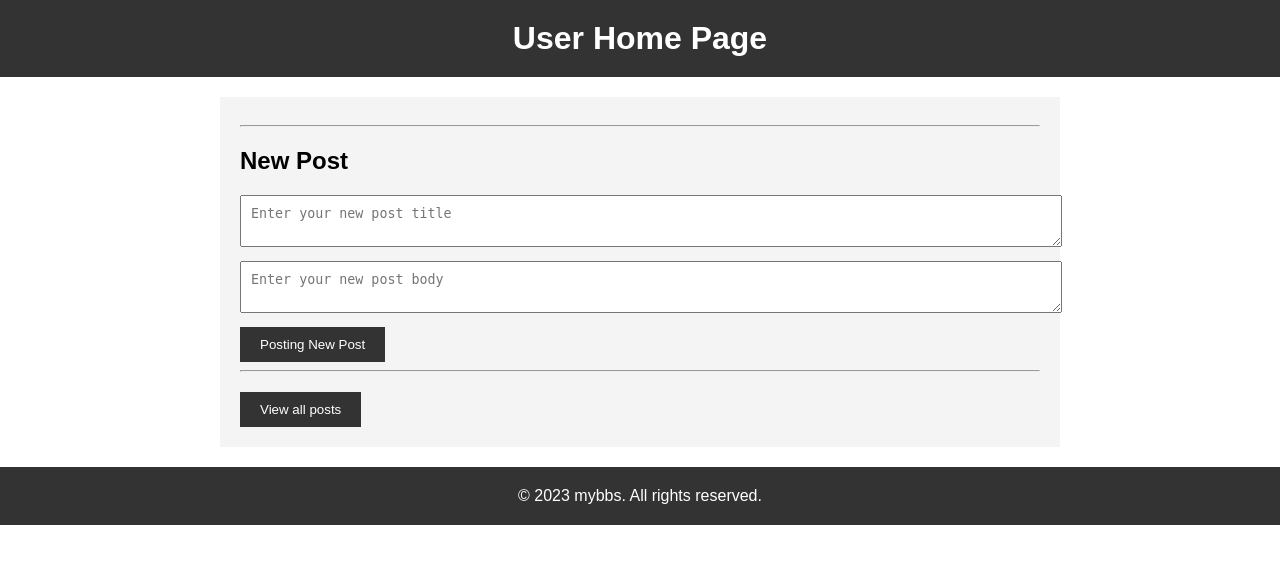
After one commit to Return-HzhT/database_midterm_project, a Django app: page /user_home/1/ in a window 1280 px wide. The commit adds this page. Shown: the top 564 px of the page. Run offline with Django 4.2, Linux system fonts and the light colour scheme; data that the repository does not hold is empty.

Commit message:
user home page finished. new post finished.

```diff
--- a/mybbs/bbs/models.py
+++ b/mybbs/bbs/models.py
@@ -6,13 +6,11 @@ class User(models.Model):
     user_name=models.CharField(max_length=32,unique=True)
     password=models.CharField(max_length=64)
 
-class Post(models.Model): # 文章
+class Post(models.Model):
     title = models.CharField(max_length=64)
     body = models.TextField()
     created_time = models.DateTimeField(auto_now_add=True)
     modified_time = models.DateTimeField(auto_now=True)
-    # tags = models.ManyToManyField(Tag, blank=True)
-    # category = models.ForeignKey(Category, on_delete=models.DO_NOTHING)
     author = models.ForeignKey(User, on_delete=models.DO_NOTHING)
     views = models.PositiveIntegerField(default=0)
 
--- a/mybbs/bbs/urls.py
+++ b/mybbs/bbs/urls.py
@@ -1,9 +1,10 @@
-from django.urls import path
+from django.urls import path,re_path
 from . import views
 
 app_name = 'bbs'
 urlpatterns = [
-    path("post/", views.post),
+    re_path(r"^post/(?P<post_id>\d{1,10})/$", views.post),
     path("posts/",views.posts),
     path("login/",views.login),
+    re_path(r"^user_home/(?P<user_id>\d{1,10})/$",views.user_home),
 ]
--- a/mybbs/bbs/views.py
+++ b/mybbs/bbs/views.py
@@ -1,14 +1,18 @@
 from django.shortcuts import render
-from django.http import HttpResponse
+from django.http import HttpResponse,HttpResponseRedirect
 from bbs.models import *
 # Create your views here.
-def post(request):
+def post(request,post_id):
+    post_id=int(post_id)
     context={}
-    context['title']=Post.objects.get(id=1).title
-    context['body']=Post.objects.get(id=1).body
+    context['title']=Post.objects.get(id=post_id).title
+    context['body']=Post.objects.get(id=post_id).body
     return render(request,"post.html",context)
 
 def posts(request):
+    if request.method=='POST' and request.POST:
+        now_post_id=request.POST['id']
+        return HttpResponseRedirect("/post/"+now_post_id)
     context={}
     context['posts']=Post.objects.all()
     return render(request,"posts.html",context)
@@ -20,8 +24,9 @@ def login(request):
             now_password=request.POST['login-password']
             try:
                 user=User.objects.filter(user_name=now_user_name).get()
+                user_id=user.id
                 if user.password==now_password:
-                    return HttpResponse("登录成功！")
+                    return HttpResponseRedirect("/user_home/"+str(user_id))
                 else:
                     return HttpResponse("密码错误！")
             except:
@@ -37,3 +42,22 @@ def login(request):
             else:
                 return HttpResponse("用户名已存在！注册失败！")
     return render(request,"login.html")
+
+def user_home(request,user_id):
+    if request.method=='POST' and request.POST:
+        if request.POST['action']=='view_details':
+            now_post_id=request.POST['id']
+            return HttpResponseRedirect("/post/"+now_post_id)
+        elif request.POST['action']=='new_post':
+            new_post_title=request.POST['post-title']
+            new_post_content=request.POST['post-content']
+            author_user=User.objects.get(id=user_id)
+            new_post = Post(title=new_post_title,body=new_post_content,author=author_user)
+            new_post.save()
+            return HttpResponse("成功发布新帖子！")
+        elif request.POST['action']=='view_all_posts':
+            return HttpResponseRedirect("/posts/")
+    user_id=int(user_id)
+    context={}
+    context['my_posts']=Post.objects.filter(author=user_id)
+    return render(request,"user_home.html",context)
--- a/mybbs/templates/post.html
+++ b/mybbs/templates/post.html
@@ -93,6 +93,7 @@
   <main>
     <div class="post">
       <h2>{{ title }}</h2>
+      <hr>
       <p>{{ body|linebreaks }}</p>
     </div>
     <!-- <div class="comments">
--- /dev/null
+++ b/mybbs/templates/user_home.html
@@ -0,0 +1,124 @@
+<!DOCTYPE html>
+<html>
+<head>
+  <meta charset="UTF-8">
+  <title>User Profile</title>
+  <style>
+    body {
+      font-family: Arial, sans-serif;
+      margin: 0;
+      padding: 0;
+    }
+
+    header {
+      background-color: #333;
+      color: #fff;
+      padding: 20px;
+      text-align: center;
+    }
+
+    h1 {
+      margin: 0;
+    }
+
+    main {
+      max-width: 800px;
+      margin: 20px auto;
+      padding: 20px;
+      background-color: #f4f4f4;
+    }
+
+    .post {
+      margin-bottom: 20px;
+      padding: 20px;
+      background-color: #fff;
+      border: 1px solid #ddd;
+    }
+
+    .post h2 {
+      margin-top: 0;
+    }
+
+    .post p {
+      line-height: 1.5;
+    }
+
+    .form {
+      margin-top: 20px;
+    }
+
+    .form textarea {
+      width: 100%;
+      padding: 10px;
+      margin-bottom: 10px;
+    }
+
+    .form button {
+      padding: 10px 20px;
+      background-color: #333;
+      color: #fff;
+      border: none;
+      cursor: pointer;
+    }
+
+    form button {
+      padding: 10px 20px;
+      background-color: #333;
+      color: #fff;
+      border: none;
+      cursor: pointer;
+    }
+
+    footer {
+      background-color: #333;
+      color: #fff;
+      padding: 20px;
+      text-align: center;
+    }
+  </style>
+</head>
+<body>
+  <header>
+    <h1>User Home Page</h1>
+  </header>
+  <main>
+    <hr>
+    <div id="user-posts">
+    {% for post in my_posts %}
+    <article>
+        <form action="#" method="post">
+        {% csrf_token %}
+        <input name="id" value="{{ post.id }}" type="hidden">
+        <h2>{{ post.title }}</h2>
+        <p>{{ post.body|truncatewords:"1" }}</p>
+        <button type="submit" name="action" value="view_details">View Details</button>
+        </form>
+    </article>
+    <hr>
+    {% endfor %}
+    </div>
+
+    <h2>New Post</h2>
+    <div class="form">
+      <form action="#" method="post">
+      {% csrf_token %}
+      <textarea name="post-title" placeholder="Enter your new post title"></textarea>
+      <textarea name="post-content" placeholder="Enter your new post body"></textarea>
+      <button type="submit" name="action" value="new_post">Posting New Post</button>
+      </form>
+    </div>
+    <hr>
+
+    <div class="form">
+      <form action="#" method="post">
+      {% csrf_token %}
+      <button type="submit" name="action" value="view_all_posts">View all posts</button>
+      </form>
+    </div>
+    <div id="all-posts"></div>
+  </main>
+  <footer>
+    &copy; 2023 mybbs. All rights reserved.
+  </footer>
+</body>
+</html>
```
Also changed, not shown: mybbs/templates/posts.html (+13 -0 lines), mybbs/templates/register.html (deleted, +0 -103 lines).
